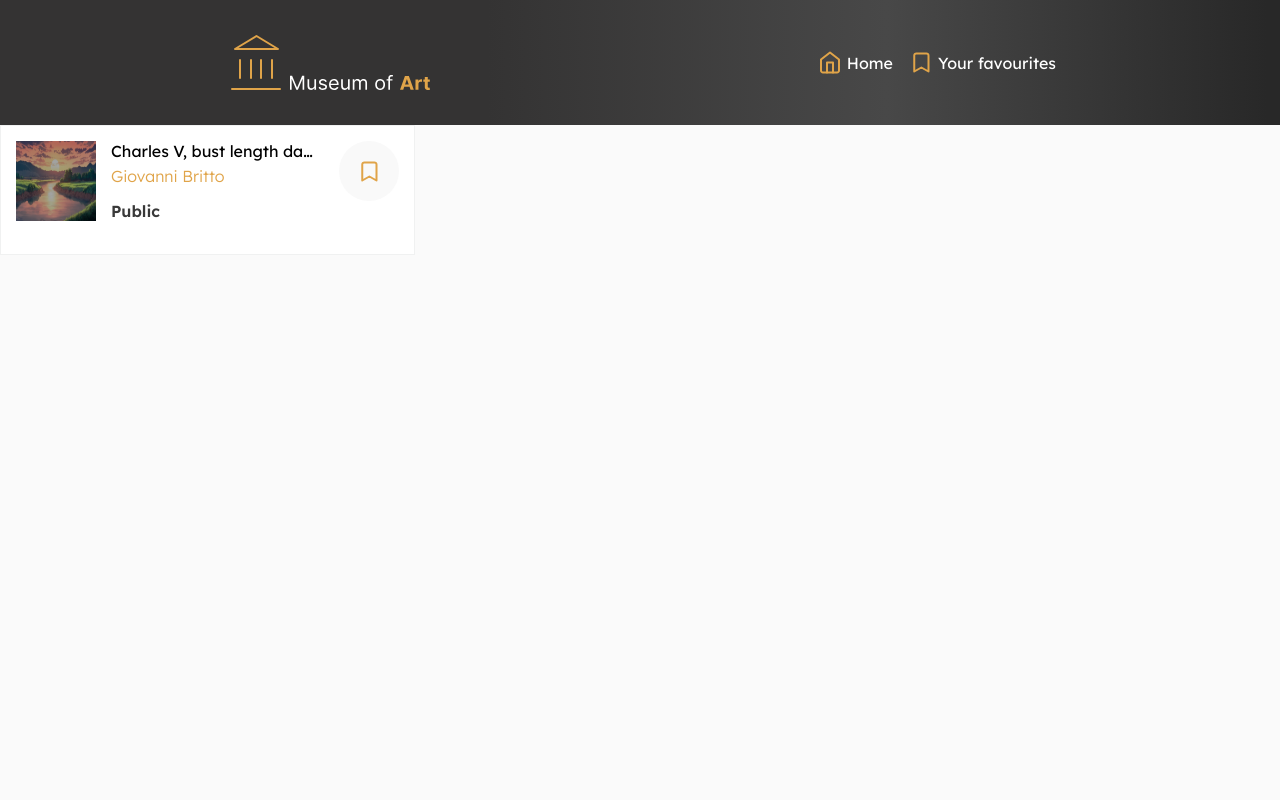
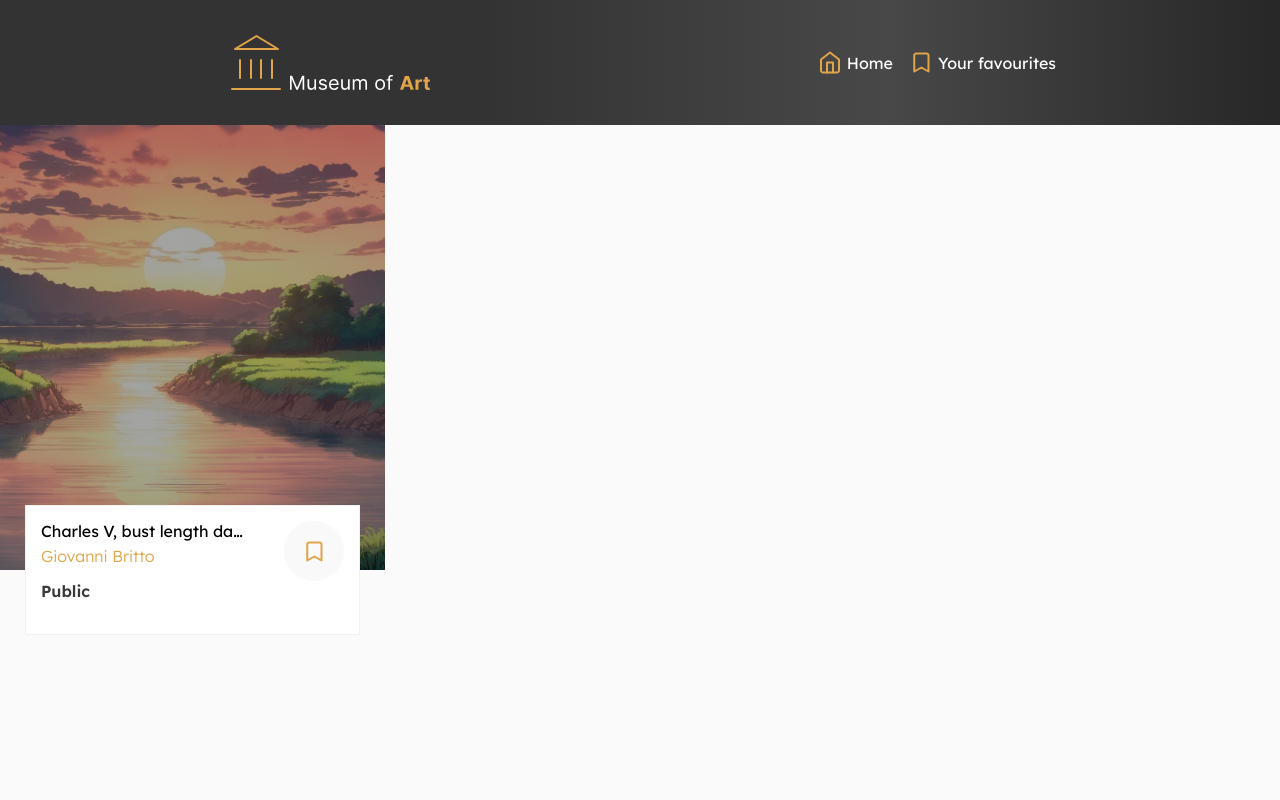
Before and after one commit to Yarik7610/art-museum, a React (Create React App) app: page / in a window 1280 px wide. Shown: the top 800 px of the page. Built offline with nearby package versions, Linux system fonts and the light colour scheme.

Commit message:
Mark up PaintingCard component, rename and update PaintingArticle component

```diff
--- a/src/App.css
+++ b/src/App.css
@@ -43,7 +43,7 @@ main {
   height: 900px;
 }
 
-.painting-article {
+.painting-short-info {
   background-color: white;
   border: 1px solid #f0f1f1;
   width: 415px;
@@ -52,30 +52,49 @@ main {
   justify-content: space-between;
   gap: 15px;
   padding: 15px;
-  .painting-article__image {
+  &.short {
+    width: 335px;
+  }
+  .painting-short-info__image {
     display: block;
     width: 80px;
     height: 80px;
   }
   div {
     margin-right: auto;
-    .painting-article__name {
+    .painting-short-info__name {
       width: 210px;
       text-overflow: ellipsis;
       white-space: nowrap;
       overflow: hidden;
     }
-    .painting-article__author {
+    .painting-short-info__author {
       text-overflow: ellipsis;
       margin-top: 5px;
       color: #e0a449;
       font-weight: 300;
     }
-    .painting-article__status {
+    .painting-short-info__status {
       color: #393939;
       font-weight: 600;
       margin-top: 15px;
     }
+  }
+}
+
+.painting-card {
+  width: 385px;
+  height: 445px;
+  .painting-card__image {
+    display: block;
+    object-fit: cover;
+    width: 100%;
+    height: 100%;
+  }
+  .painting-card__short-info-wrap {
+    display: flex;
+    justify-content: center;
+    transform: translateY(-50%);
   }
 }
 
--- a/src/App.tsx
+++ b/src/App.tsx
@@ -1,14 +1,14 @@
 import "./App.css"
 import { Footer } from "./components/Footer"
 import { Header } from "./components/Header"
-import { PaintingArticle } from "./components/PaintingArticle"
+import { PaintingCard } from "./components/PaintingCard"
 
 function App() {
   return (
     <>
       <Header />
       <main>
-        <PaintingArticle />
+        <PaintingCard />
       </main>
       <Footer />
     </>
--- a/src/components/PaintingArticle.tsx
+++ /dev/null
@@ -1,15 +0,0 @@
-import fon from "../assets/fon.png"
-import { BookmarkBtn } from "./BookmarkBtn"
-export const PaintingArticle = () => {
-  return (
-    <article className="painting-article">
-      <img className="painting-article__image" src={fon} alt="Painting image"></img>
-      <div>
-        <p className="painting-article__name">Charles V, bust length dadadad</p>
-        <p className="painting-article__author">Giovanni Britto</p>
-        <p className="painting-article__status">Public</p>
-      </div>
-      <BookmarkBtn />
-    </article>
-  )
-}
--- /dev/null
+++ b/src/components/PaintingCard.tsx
@@ -0,0 +1,12 @@
+import img from "../assets/fon.png"
+import { PaintingShortInfo } from "./PaintingShortInfo"
+export const PaintingCard = () => {
+  return (
+    <article className="painting-card">
+      <img className="painting-card__image" src={img} alt="Painting" />
+      <div className="painting-card__short-info-wrap">
+        <PaintingShortInfo withImg={false} />
+      </div>
+    </article>
+  )
+}
--- /dev/null
+++ b/src/components/PaintingShortInfo.tsx
@@ -0,0 +1,19 @@
+import fon from "../assets/fon.png"
+import { BookmarkBtn } from "./BookmarkBtn"
+
+interface PaintingShortInfoProps {
+  withImg: boolean
+}
+export const PaintingShortInfo: React.FC<PaintingShortInfoProps> = ({ withImg }) => {
+  return (
+    <article className={`painting-short-info ${!withImg ? "short" : ""}`}>
+      {withImg && <img className="painting-short-info__image" src={fon} alt="Painting image"></img>}
+      <div>
+        <p className="painting-short-info__name">Charles V, bust length dadadad</p>
+        <p className="painting-short-info__author">Giovanni Britto</p>
+        <p className="painting-short-info__status">Public</p>
+      </div>
+      <BookmarkBtn />
+    </article>
+  )
+}
```
